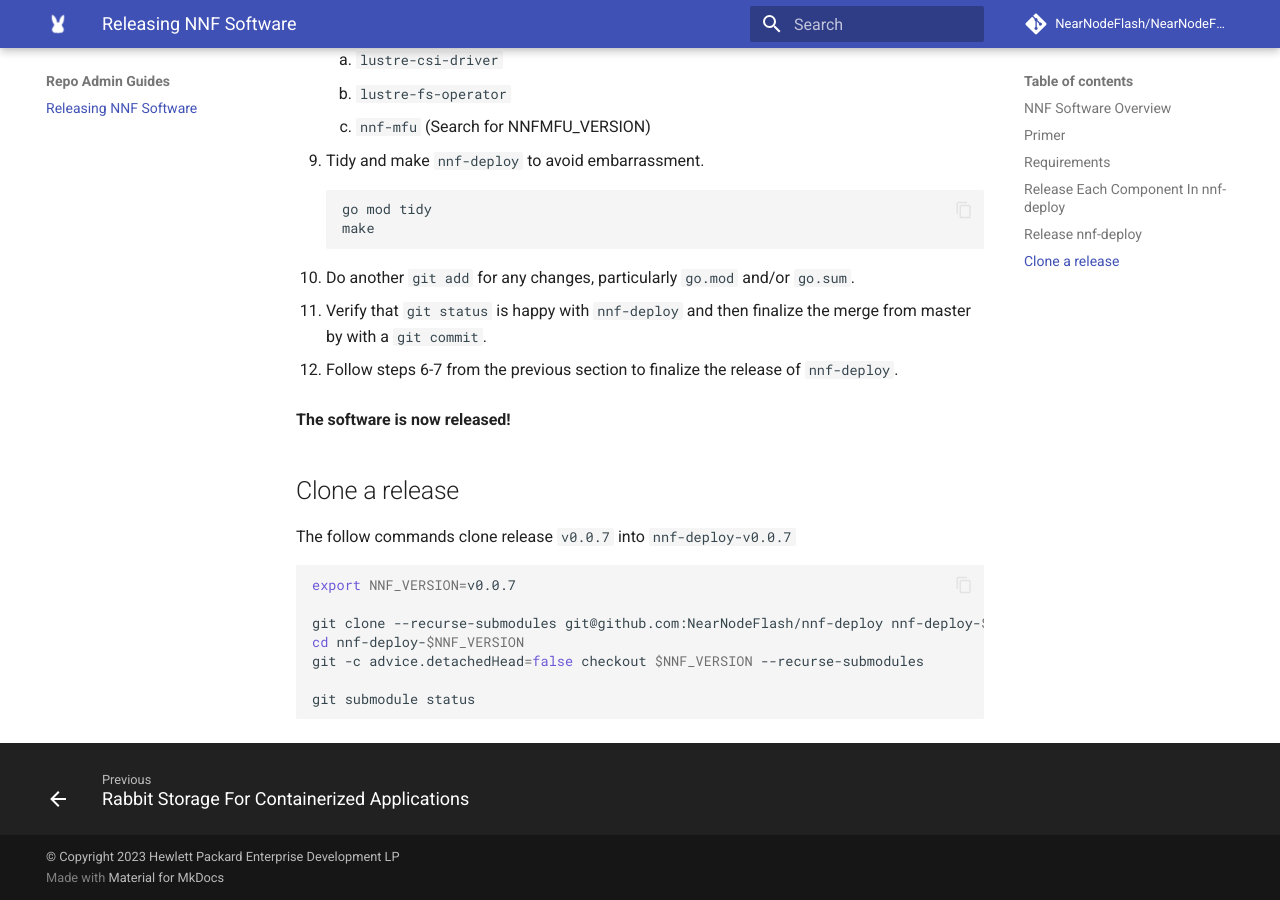
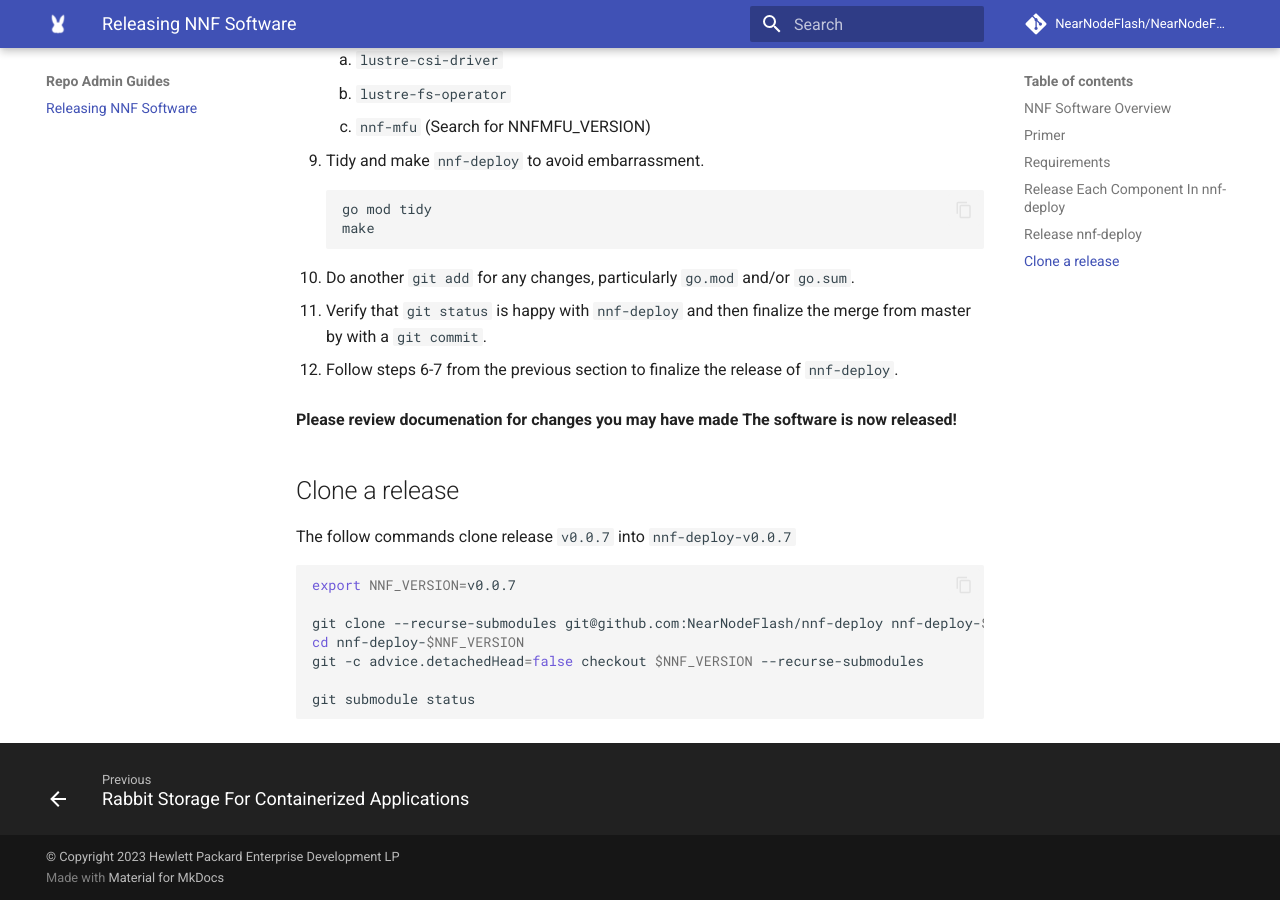
Before and after one commit to NearNodeFlash/NearNodeFlash.github.io, an MkDocs documentation site: the page built from docs/repo-guides/release-nnf-sw/readme.md, in a window 1280 px wide and 900 px high, scrolled down 3959 px. Built offline with MkDocs 1.6.1 and Material for MkDocs 9.7.7, drawn with Linux system fonts in a browser that asks for light colours; comment, search, counter and statistics services are not loaded; the version menu is left out.

```diff
--- a/docs/repo-guides/release-nnf-sw/readme.md
+++ b/docs/repo-guides/release-nnf-sw/readme.md
@@ -183,6 +183,7 @@
 
 12. Follow steps 6-7 from the previous section to finalize the release of `nnf-deploy`.
 
+**Please review documenation for changes you may have made**
 **The software is now released!**
 
 ## Clone a release
```
Also changed, not shown: 1 other file.
